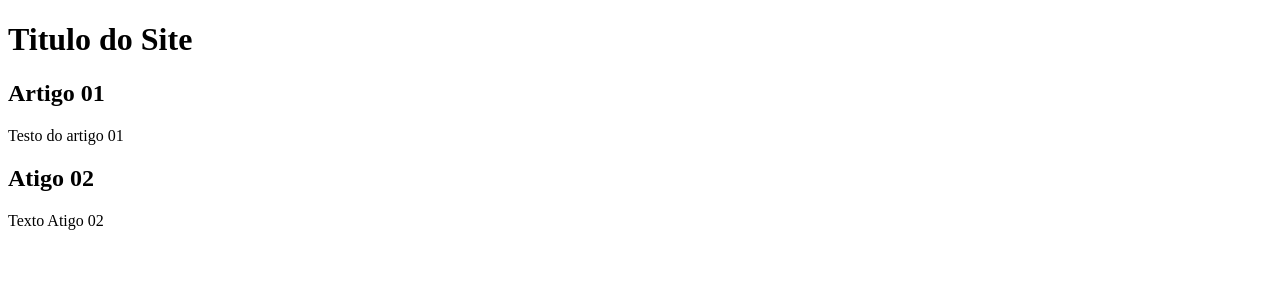
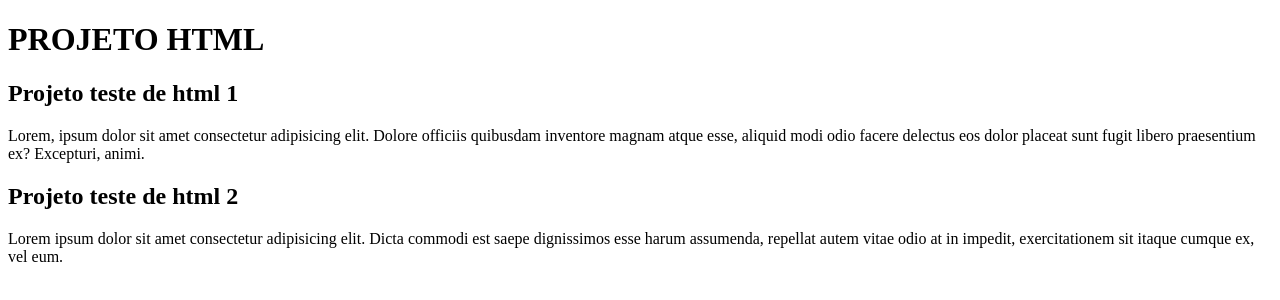
Before and after one commit to MarkZer07/html_proj, a plain HTML site: page index.html in a window 1280 px wide. Drawn offline with Linux system fonts and the light colour scheme.

Commit message:
Iniciando texto do conteudo.

```diff
--- a/index.html
+++ b/index.html
@@ -5,30 +5,34 @@
     <meta charset="UTF-8">
     <meta http-equiv="X-UA-Compatible" content="IE=edge">
     <meta name="viewport" content="width=device-width, initial-scale=1.0">
-    <title>Titulo do Site</title>
+    <title>PROJETO HTML</title>
 </head>
 
 <body>
     <main>
         <header>
             <h1>
-                Titulo do Site
+                PROJETO HTML
             </h1>
         </header>
         <article>
             <h2>
-                Artigo 01
+                Projeto teste de html 1
             </h2>
             <p>
-                Testo do artigo 01
+                Lorem, ipsum dolor sit amet consectetur adipisicing elit. Dolore officiis quibusdam
+                inventore magnam atque esse, aliquid modi odio facere delectus eos dolor placeat
+                sunt fugit libero praesentium ex? Excepturi, animi.
             </p>
         </article>
         <article>
             <h2>
-                Atigo 02
+                Projeto teste de html 2
             </h2>
             <p>
-                Texto Atigo 02
+                Lorem ipsum dolor sit amet consectetur adipisicing elit. Dicta commodi est saepe
+                dignissimos esse harum assumenda, repellat autem vitae odio at in impedit,
+                exercitationem sit itaque cumque ex, vel eum.
             </p>
         </article>
     </main>
```
